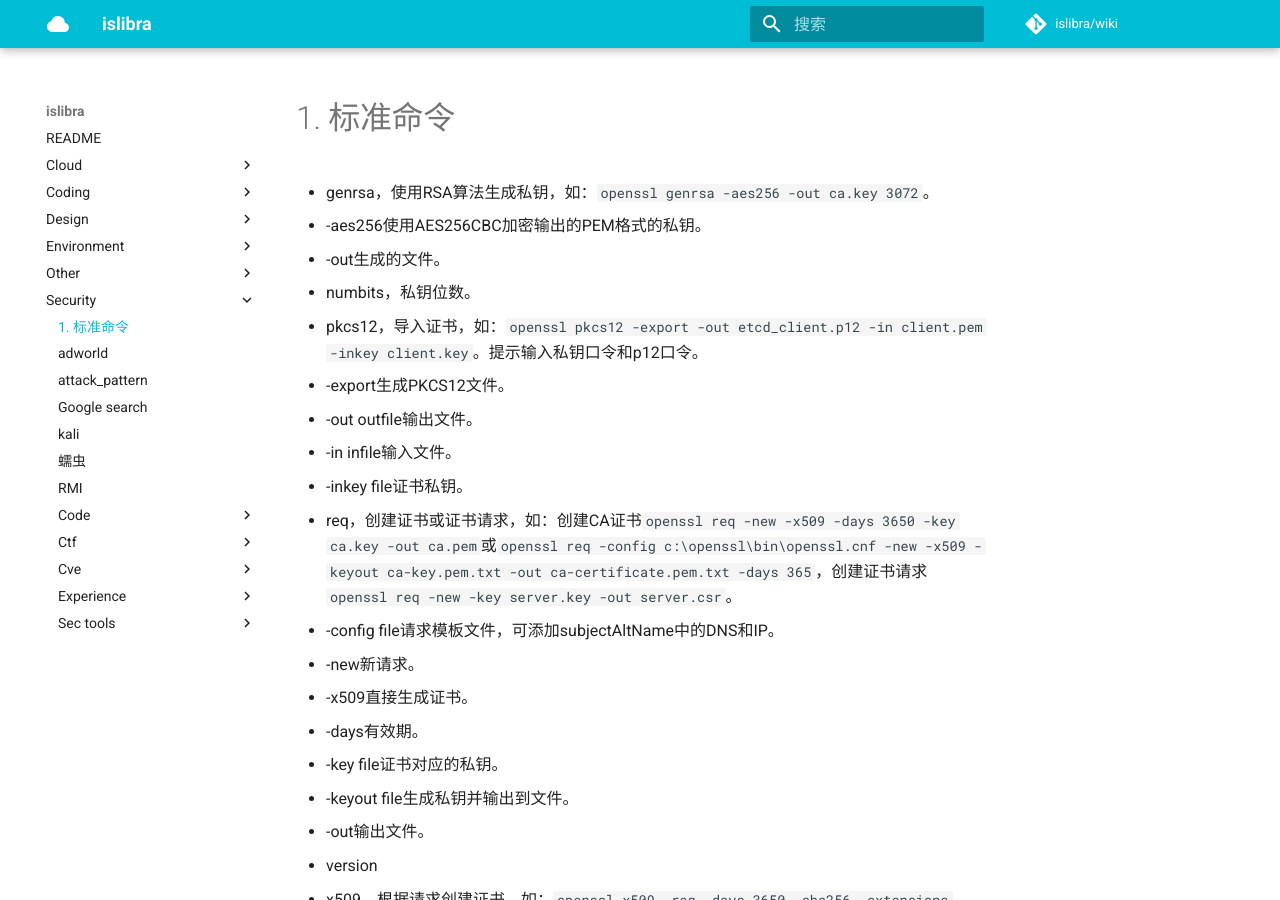
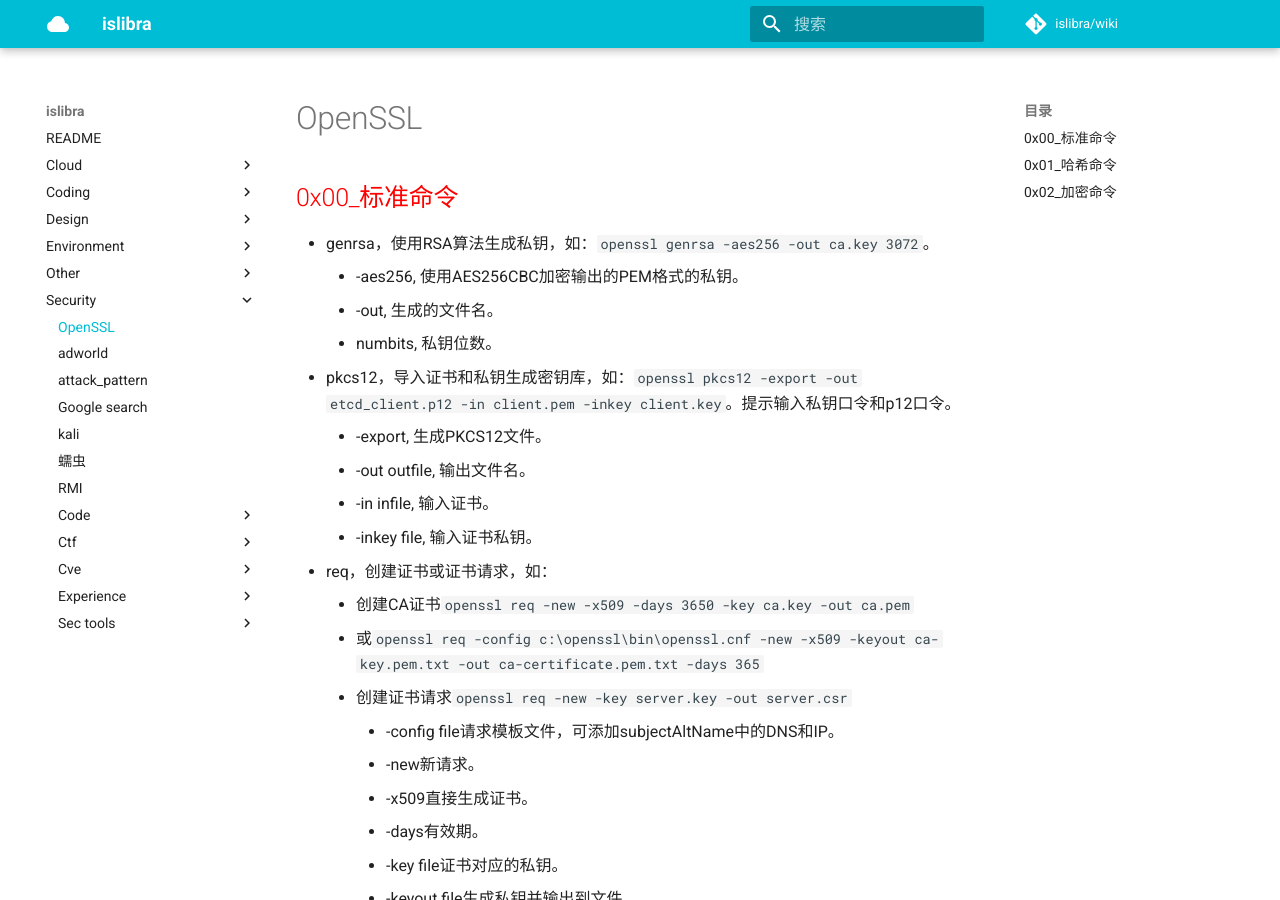
Before and after one commit to islibra/wiki, an MkDocs documentation site: the page built from docs/security/OpenSSL.md, in a window 1280 px wide and 900 px high. Built offline with MkDocs 1.6.1 and Material for MkDocs 9.7.7, drawn with Linux system fonts in a browser that asks for light colours; comment, search, counter and statistics services are not loaded; some of the changed text lies outside the part shown.

Commit message:
Update OpenSSL.md

```diff
--- a/docs/security/OpenSSL.md
+++ b/docs/security/OpenSSL.md
@@ -1,59 +1,65 @@
-# 1. 标准命令
+# OpenSSL
+
+## 0x00_标准命令
 
 - genrsa，使用RSA算法生成私钥，如：`openssl genrsa -aes256 -out ca.key 3072`。
-  - -aes256使用AES256CBC加密输出的PEM格式的私钥。
-  - -out生成的文件。
-  - numbits，私钥位数。
-- pkcs12，导入证书，如：`openssl pkcs12 -export -out etcd_client.p12 -in client.pem -inkey client.key`。提示输入私钥口令和p12口令。
-  - -export生成PKCS12文件。
-  - -out outfile输出文件。
-  - -in  infile输入文件。
-  - -inkey file证书私钥。
-- req，创建证书或证书请求，如：创建CA证书`openssl req -new -x509 -days 3650 -key  ca.key -out  ca.pem`或`openssl req -config c:\openssl\bin\openssl.cnf -new -x509 -keyout ca-key.pem.txt -out ca-certificate.pem.txt -days 365`，创建证书请求`openssl req -new -key server.key -out server.csr`。
-  - -config file请求模板文件，可添加subjectAltName中的DNS和IP。
-  - -new新请求。
-  - -x509直接生成证书。
-  - -days有效期。
-  - -key file证书对应的私钥。
-  - -keyout file生成私钥并输出到文件。
-  - -out输出文件。
+    - -aes256, 使用AES256CBC加密输出的PEM格式的私钥。
+    - -out, 生成的文件名。
+    - numbits, 私钥位数。
+- pkcs12，导入证书和私钥生成密钥库，如：`openssl pkcs12 -export -out etcd_client.p12 -in client.pem -inkey client.key`。提示输入私钥口令和p12口令。
+    - -export, 生成PKCS12文件。
+    - -out outfile, 输出文件名。
+    - -in infile, 输入证书。
+    - -inkey file, 输入证书私钥。
+- req，创建证书或证书请求，如：
+    - 创建CA证书`openssl req -new -x509 -days 3650 -key ca.key -out ca.pem`
+    - 或`openssl req -config c:\openssl\bin\openssl.cnf -new -x509 -keyout ca-key.pem.txt -out ca-certificate.pem.txt -days 365`
+    - 创建证书请求`openssl req -new -key server.key -out server.csr`
+        - -config file请求模板文件，可添加subjectAltName中的DNS和IP。
+        - -new新请求。
+        - -x509直接生成证书。
+        - -days有效期。
+        - -key file证书对应的私钥。
+        - -keyout file生成私钥并输出到文件。
+        - -out输出文件。
 - version
 - x509，根据请求创建证书，如：`openssl x509 -req -days 3650 -sha256 -extensions v3_req -CA ca.pem -CAkey ca.key -in server.csr -out server.pem -CAcreateserial -extfile server.cnf`。
-  - -req通过请求创建证书。
-  - -days arg证书有效期。
-  - -sha256签名算法。
-  - -CA arg指定CA证书。
-  - -CAkey arg指定CA私钥。
-  - -in arg输入请求。
-  - -out arg输出证书文件。
-  - -outform arg输出文件格式，默认PEM，可选DER, NET。
-  - -CAcreateserial生成证书序列号。
-  - -extfile使用的模板文件。
-  - -extensions根据模板中添加的X509V3 extensions。
+    - -req通过请求创建证书。
+    - -days arg证书有效期。
+    - -sha256签名算法。
+    - -CA arg指定CA证书。
+    - -CAkey arg指定CA私钥。
+    - -in arg输入请求。
+    - -out arg输出证书文件。
+    - -outform arg输出文件格式，默认PEM，可选DER, NET。
+    - -CAcreateserial生成证书序列号。
+    - -extfile使用的模板文件。
+    - -extensions根据模板中添加的X509V3 extensions。
 - ecparam，生成ec密钥参数，如`openssl ecparam -genkey -name prime256v1 -out ca.pem`。
-  - -genkey生成ec key。
-  - -name arg
-  - -out arg输出文件名称，默认stdout。
+    - -genkey生成ec key。
+    - -name arg
+    - -out arg输出文件名称，默认stdout。
 - ec，生成ec密钥，如`openssl ec -in ca.pem -out ca.key -aes256`。
-  - -in arg输入文件。
-  - -out arg输出文件。
-  - -aes256使用AES256CBC加密输出的PEM格式的私钥。
+    - -in arg输入文件。
+    - -out arg输出文件。
+    - -aes256使用AES256CBC加密输出的PEM格式的私钥。
 - cms
-  - -verify校验由证书签名的内容。
-  - -certfile file证书文件。
-  - -CAfile file信任的根证书文件。
-  - -inform arg输入格式，默认SMIME，可选PEM, DER。
-  - -nosmimecap
-  - -nodetach使用opaque签名。
-  - -nocerts签名时不包含签发者证书。
-  - -noattr不包含签名属性。
+    - -verify校验由证书签名的内容。
+    - -certfile file证书文件。
+    - -CAfile file信任的根证书文件。
+    - -inform arg输入格式，默认SMIME，可选PEM, DER。
+    - -nosmimecap
+    - -nodetach使用opaque签名。
+    - -nocerts签名时不包含签发者证书。
+    - -noattr不包含签名属性。
 
-# 2. 哈希命令
+
+## 0x01_哈希命令
 
 - md5
 - sha1
 
-# 3. 加密命令
+## 0x02_加密命令
 
 - aes-256-cbc
 - base64
```
